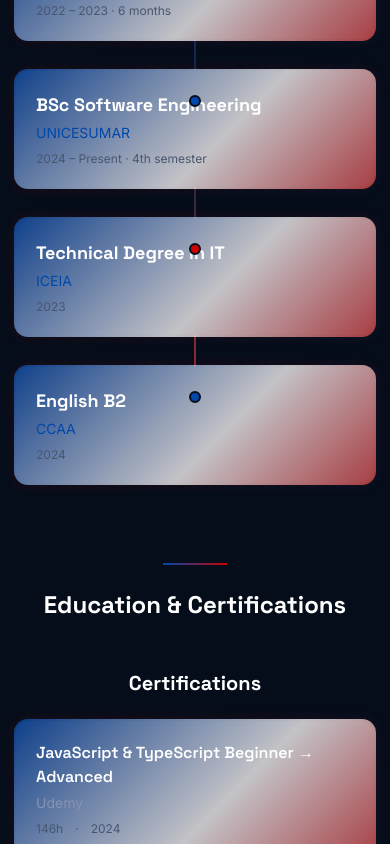
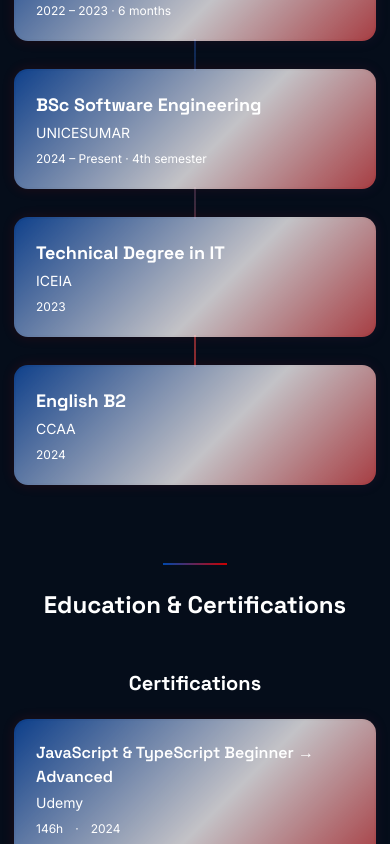
Before and after one commit to ViChagas07/Portfolio-Resume, a Next.js app: page /en in a window 390 px wide. Shown: the part 6620-7464 px from the top of the page. Built offline with nearby package versions, Linux system fonts and the light colour scheme.

Commit message:
style: mobile - texto branco em Experiência/Certificações + remoção dos dots azul/vermelho

```diff
--- a/components/sections/Experience.tsx
+++ b/components/sections/Experience.tsx
@@ -4,18 +4,6 @@ import { useTranslations } from "next-intl";
 import { useInView } from "@/hooks/useInView";
 import { SectionTitle } from "@/components/ui/SectionTitle";
 import { TIMELINE_ITEMS, CERTIFICATIONS } from "@/lib/constants";
-
-/* ── Timeline dot marker ── */
-function Dot({ color, className = "" }: { color: "blue" | "red"; className?: string }) {
-  return (
-    <div
-      className={`absolute z-10 h-3 w-3 rounded-full border-2 border-[var(--color-navy)] ${
-        color === "blue" ? "bg-[var(--color-blue)]" : "bg-[var(--color-red)]"
-      } ${className}`}
-      aria-hidden="true"
-    />
-  );
-}
 
 /* ── Reusable card ── */
 function Card({
@@ -30,8 +18,8 @@ function Card({
   return (
     <div className="card-mobile-pulse w-full rounded-xl border border-[var(--color-navy-lighter)] bg-[var(--color-navy-light)] p-5 transition-all duration-300 hover:border-[var(--color-blue)]/30">
       <h3 className="font-heading text-lg font-bold text-white">{title}</h3>
-      <p className="mt-1 text-sm text-[var(--color-blue)]">{subtitle}</p>
-      <p className="mt-2 text-xs text-[var(--color-gray-dark)]">{period}</p>
+      <p className="mt-1 text-sm text-white lg:text-[var(--color-blue)]">{subtitle}</p>
+      <p className="mt-2 text-xs text-white lg:text-[var(--color-gray-dark)]">{period}</p>
     </div>
   );
 }
@@ -51,8 +39,8 @@ function CertCard({
   return (
     <article className="card-mobile-pulse rounded-xl border border-[var(--color-navy-lighter)] bg-[var(--color-navy-light)] p-5 transition-all duration-300 hover:border-[var(--color-blue)]/30">
       <h4 className="font-heading text-base font-semibold text-white">{name}</h4>
-      <p className="mt-1 text-sm text-[var(--color-gray)]">{issuer}</p>
-      <div className="mt-2 flex gap-3 text-xs text-[var(--color-gray-dark)]">
+      <p className="mt-1 text-sm text-white lg:text-[var(--color-gray)]">{issuer}</p>
+      <div className="mt-2 flex gap-3 text-xs text-white lg:text-[var(--color-gray-dark)]">
         <span>{hours}</span>
         <span aria-hidden="true">·</span>
         <span>{year}</span>
@@ -93,10 +81,6 @@ export function Experience() {
         <div className="flex flex-col gap-8">
           {TIMELINE_ITEMS.map((item, idx) => (
             <div key={item.key} className="relative">
-              <Dot
-                color={idx % 2 === 0 ? "blue" : "red"}
-                className="left-1/2 top-6 -translate-x-1/2"
-              />
               <Card
                 title={t(`${item.titleKey}`)}
                 subtitle={t(`${item.subtitleKey}`)}
@@ -118,11 +102,6 @@ export function Experience() {
         <div className="col-start-1 row-start-1 flex flex-col gap-8">
           {leftItems.map((item, idx) => (
             <div key={item.key} className="relative flex justify-end">
-              {/* Dot on center line (extends past right edge of card) */}
-              <Dot
-                color={idx % 2 === 0 ? "blue" : "red"}
-                className="-right-[49px] top-6"
-              />
               <div className="w-[calc(100%-2rem)]">
                 <Card
                   title={t(`${item.titleKey}`)}
@@ -138,11 +117,6 @@ export function Experience() {
         <div className="col-start-3 row-start-1 flex flex-col gap-8 pt-8">
           {rightItems.map((item, idx) => (
             <div key={item.key} className="relative flex justify-start">
-              {/* Dot on center line (extends past left edge of card) */}
-              <Dot
-                color={(leftItems.length + idx) % 2 === 0 ? "blue" : "red"}
-                className="-left-[49px] top-6"
-              />
               <div className="w-[calc(100%-2rem)]">
                 <Card
                   title={t(`${item.titleKey}`)}
```
